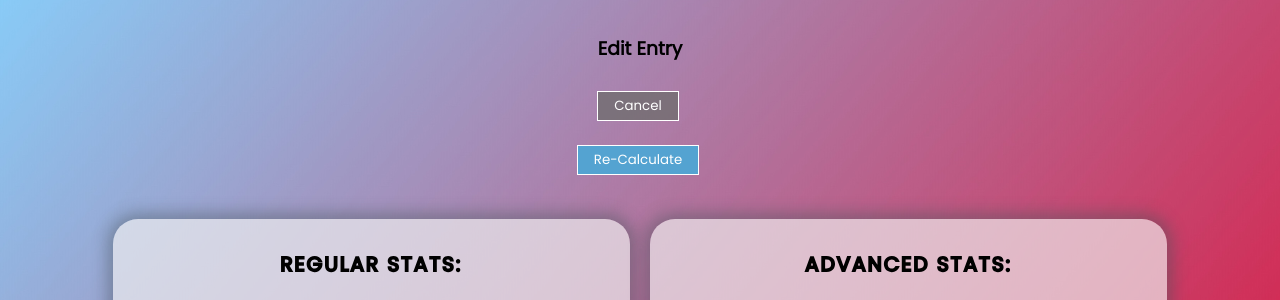
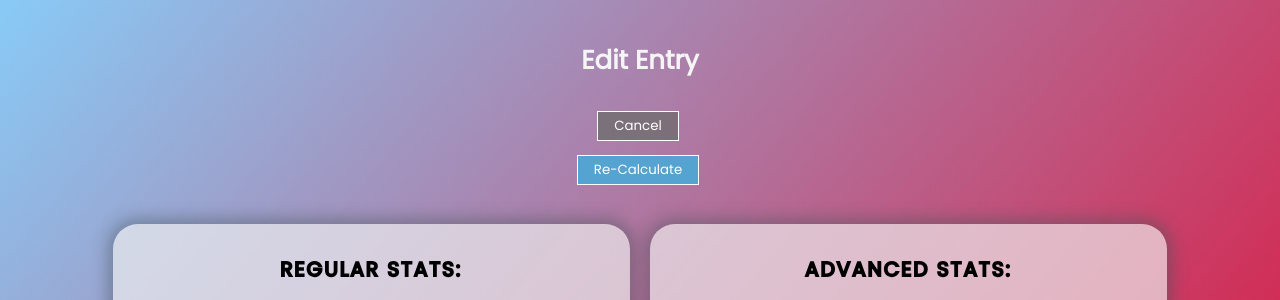
Before and after one commit to ShawnBhogal/NBA_GOAT_Project, a Flask app: page /edit_entry in a window 1280 px wide. Shown: the part 138-438 px from the top of the page. Run offline with Flask 2, Linux system fonts and the light colour scheme.

Commit message:
button spacing and titles on page done

```diff
--- a/templates/edit_entry.html
+++ b/templates/edit_entry.html
@@ -2,11 +2,15 @@
 
 {% block content %}
 <style>
+    .edit-title {
+        font-size: 26px;
+        color: whitesmoke;
+    }
     .cancel-button-cont, .recalc-button-cont {
         position: relative;
         width: 20%;
         text-align: center;
-        padding: 10px;
+        padding: 5px;
         margin-left: auto;
         margin-right: auto;
     }
@@ -53,7 +57,7 @@
     }
 </style>
     <div class='top_header'>
-        <h3>Edit Entry</h3>
+        <h3 class="edit-title">Edit Entry</h3>
     </div>
     <div>
         <div>
--- a/templates/index.html
+++ b/templates/index.html
@@ -67,13 +67,13 @@
         box-sizing: border-box;
         font-family: Poppins;
         color:#FFFFFF;
-        background-color:#4eb5f1;
+        background-color:#54a3d1;
         text-align:center;
         transition: all 0.2s;
         cursor: pointer;
     }
     .clear-button:hover{
-        background-color:#4095c6;
+        background-color:#0c70aa;
     }
     .calc-button {
         display:inline-block;
```
Also changed, not shown: templates/results.html (+17 -10 lines).
